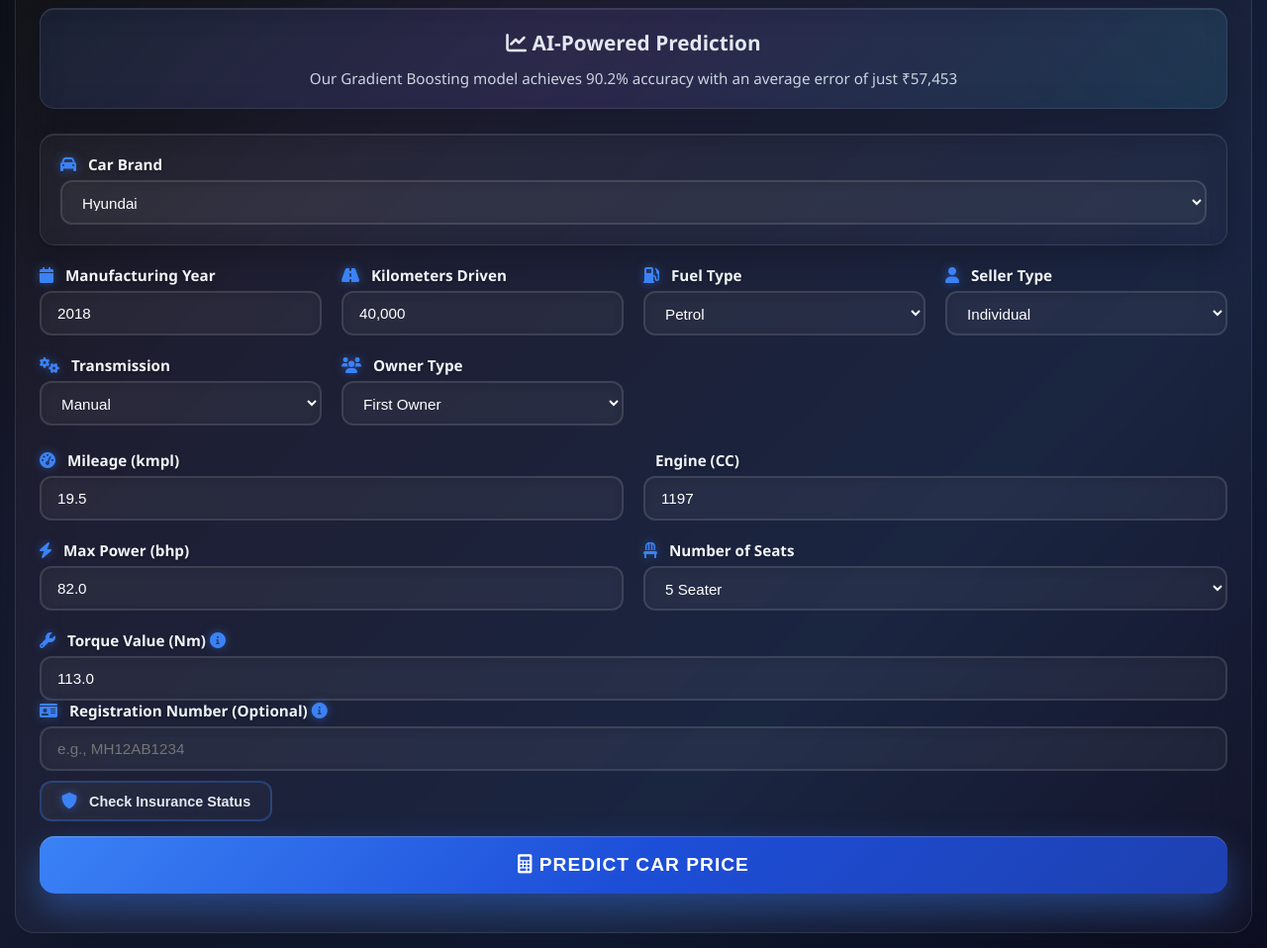
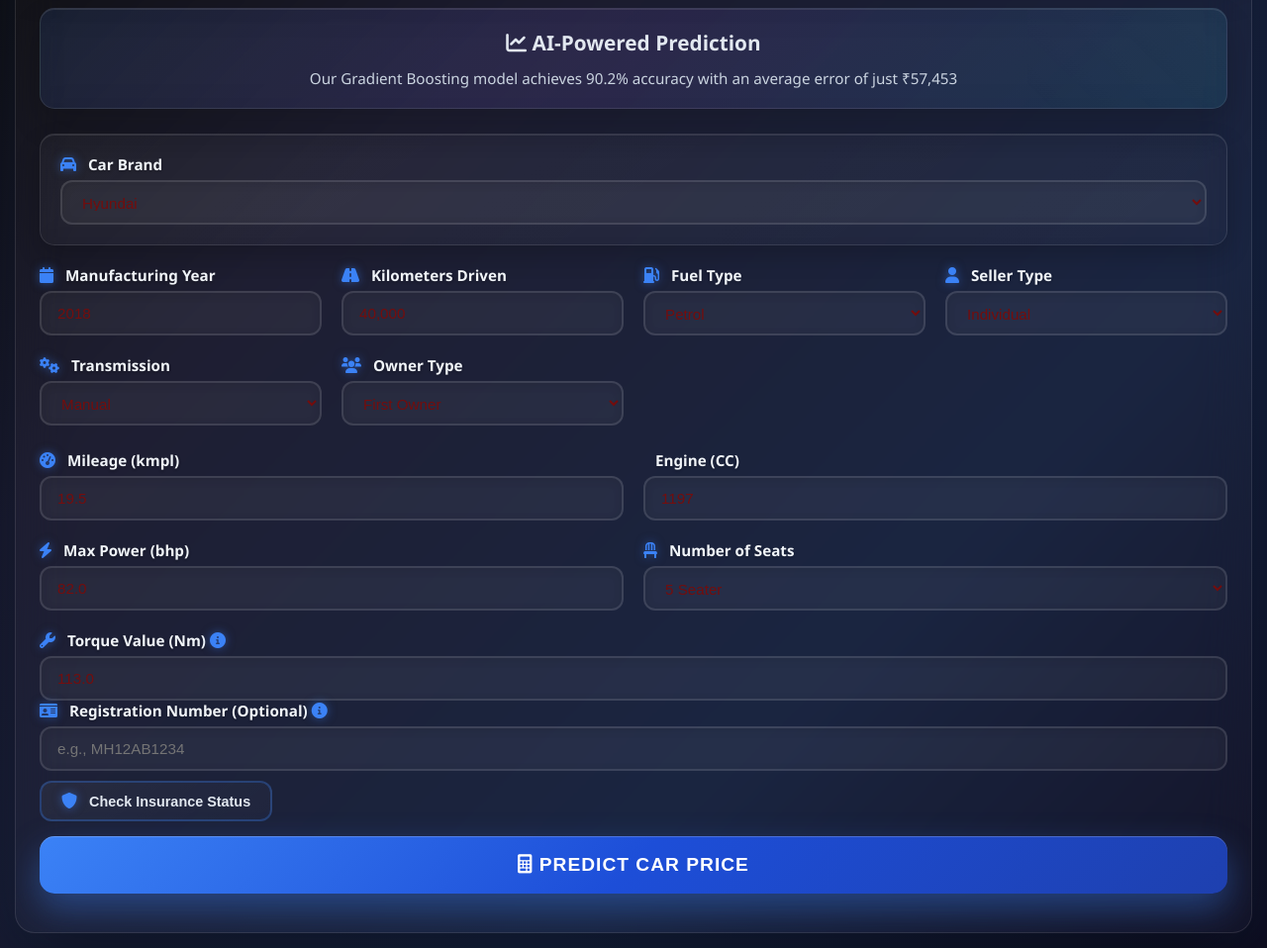
Before and after one commit to Varun601768/UsedCarprice-prediction, a Flask app: page /pre in a window 1280 px wide. Shown: the part 194-1152 px from the top of the page at 99% size. Run offline with Flask 3, Linux system fonts and the light colour scheme; some libraries are stand-ins or nearby versions.

Commit message:
Update index.html

```diff
--- a/templates/index.html
+++ b/templates/index.html
@@ -277,7 +277,7 @@ body {
     font-size: 0.95rem;
     transition: all 0.4s cubic-bezier(0.4, 0, 0.2, 1);
     background: rgba(255, 255, 255, 0.05);
-    color: #ffffff;
+    color: #740e0e;
     box-shadow:
         inset 0 2px 10px rgba(0, 0, 0, 0.1),
         0 0 0 0 rgba(59, 130, 246, 0);
```
